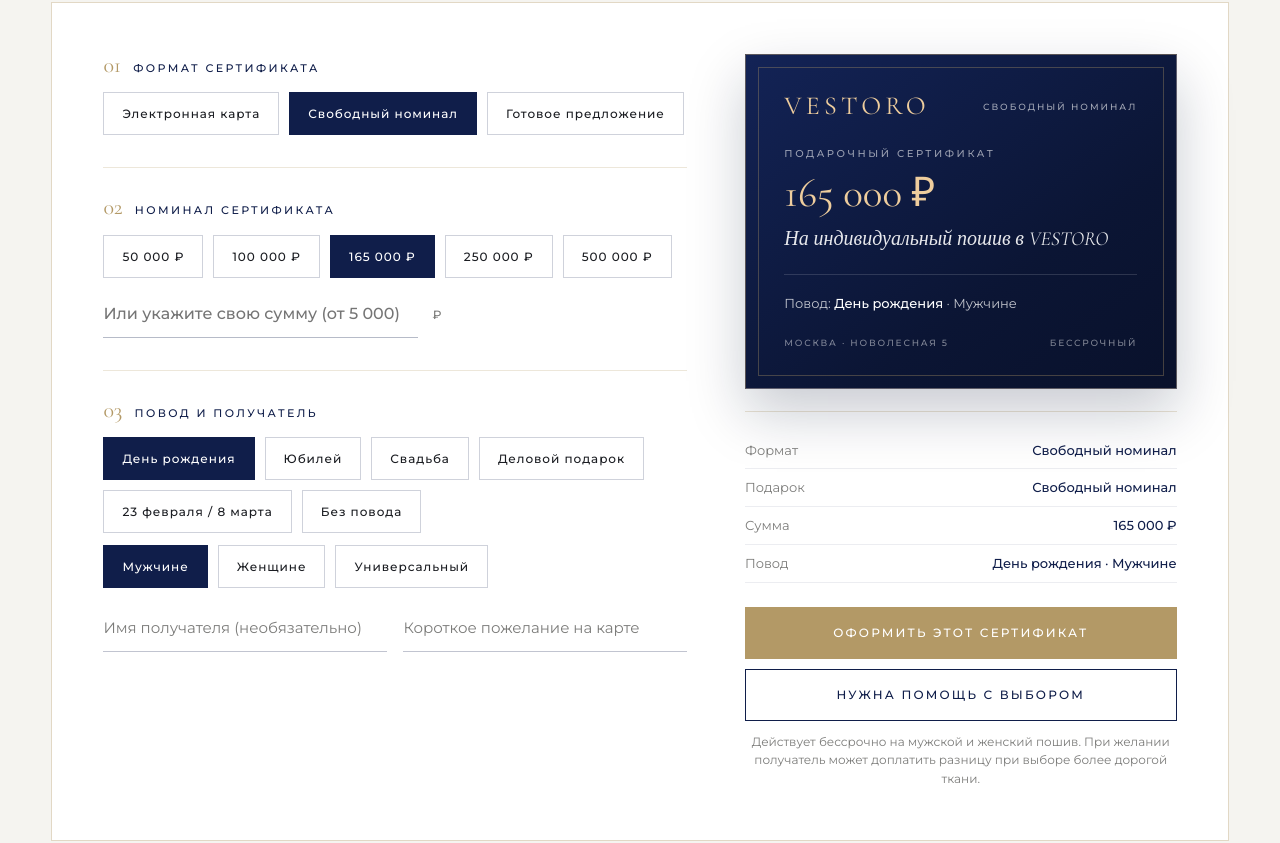
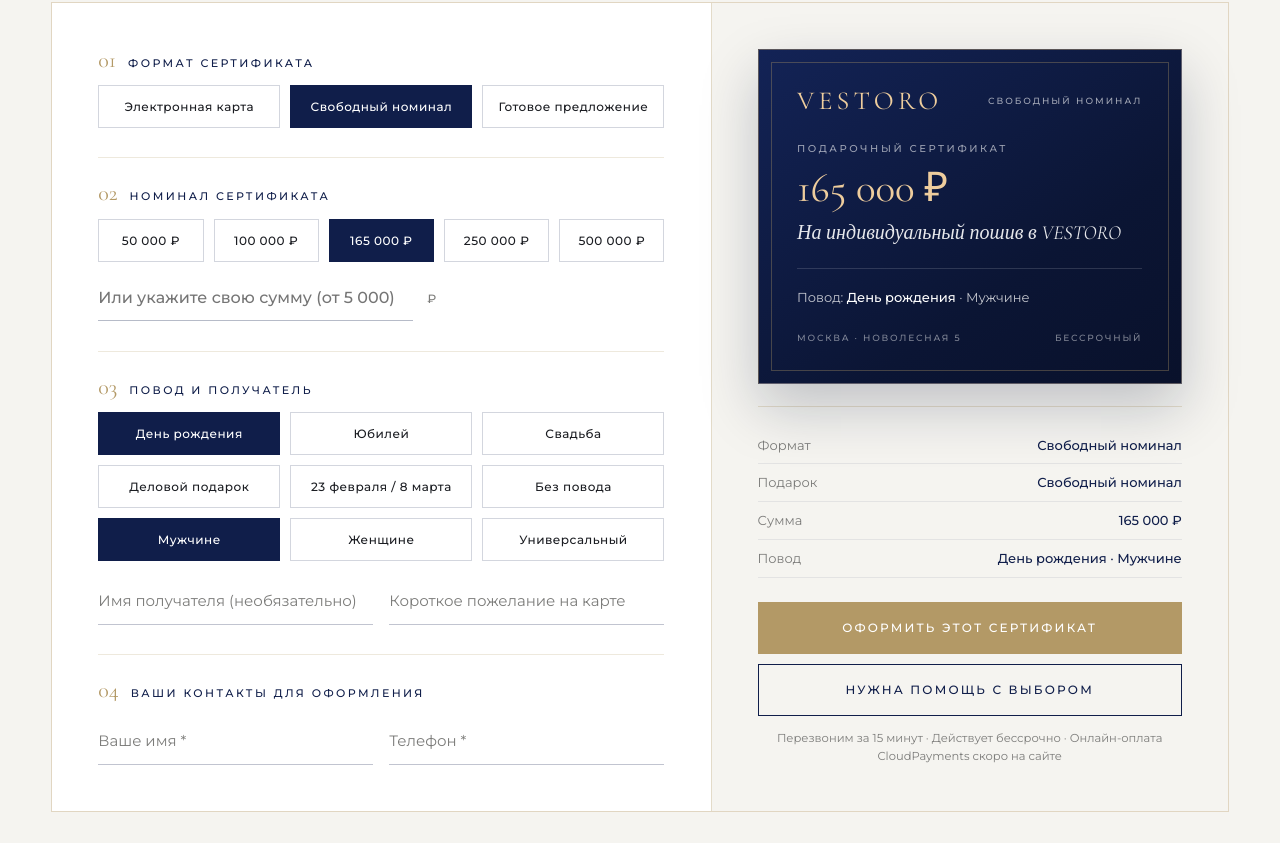
Before and after one commit to Ivanweb1/suit-tailoring-site, a plain HTML site: page certificates.html in a window 1280 px wide. Shown: the part 2898-3741 px from the top of the page. Drawn offline with nearby package versions, Linux system fonts and the light colour scheme.

Commit message:
Сертификаты: ровная сетка конструктора и мгновенное оформление в нём

```diff
--- a/assets/css/certificates.css
+++ b/assets/css/certificates.css
@@ -410,23 +410,28 @@
   max-width: 1320px;
   margin: clamp(48px, 5vw, 76px) auto 0;
   display: grid;
-  grid-template-columns: 1.15fr 0.85fr;
-  gap: clamp(32px, 4.5vw, 72px);
-  align-items: start;
+  grid-template-columns: 1.12fr 0.88fr;
+  gap: 0;
+  align-items: stretch;
   background: #fff;
-  border: 1px solid rgba(179, 153, 102, .38);
-  padding: clamp(28px, 4vw, 56px);
+  border: 1px solid rgba(179, 153, 102, .4);
+}
+.cert-builder__controls {
+  padding: clamp(28px, 3.6vw, 48px);
+  display: flex;
+  flex-direction: column;
+  justify-content: space-between;
 }
 .cert-builder__step + .cert-builder__step {
-  margin-top: 32px;
-  padding-top: 28px;
-  border-top: 1px solid rgba(179, 153, 102, .24);
+  margin-top: 26px;
+  padding-top: 24px;
+  border-top: 1px solid rgba(179, 153, 102, .22);
 }
 .cert-builder__label {
   display: flex;
   align-items: baseline;
   gap: 12px;
-  margin: 0 0 16px;
+  margin: 0 0 14px;
   font: 500 11px/1.4 var(--sans);
   letter-spacing: .22em;
   text-transform: uppercase;
@@ -438,19 +443,28 @@
   color: var(--gold);
 }
 
-/* Кнопки-чипы выбора */
+/* Кнопки-чипы выбора: ровные сетки по всей ширине колонки */
 .cert-pills {
-  display: flex;
-  flex-wrap: wrap;
+  display: grid;
   gap: 10px;
 }
+.cert-pills--3 {
+  grid-template-columns: repeat(3, minmax(0, 1fr));
+}
+.cert-pills--5 {
+  grid-template-columns: repeat(5, minmax(0, 1fr));
+}
+.cert-pills--sub {
+  margin-top: 10px;
+}
 .cert-pill {
-  padding: 13px 18px;
-  border: 1px solid rgba(16, 30, 74, .2);
+  padding: 13px 10px;
+  border: 1px solid rgba(16, 30, 74, .18);
   background: transparent;
   color: var(--ink);
   font: 500 12px/1.25 var(--sans);
-  letter-spacing: .08em;
+  letter-spacing: .04em;
+  text-align: center;
   transition: background var(--t) var(--ease), color var(--t) var(--ease), border-color var(--t) var(--ease);
 }
 .cert-pill:hover {
@@ -538,8 +552,11 @@
 
 /* Живая превью-карточка сертификата справа */
 .cert-preview-wrap {
-  position: sticky;
-  top: 108px;
+  padding: clamp(28px, 3.6vw, 48px);
+  background: var(--ivory-2);
+  border-left: 1px solid rgba(179, 153, 102, .28);
+  display: flex;
+  flex-direction: column;
 }
 .cert-card {
   position: relative;
@@ -640,7 +657,8 @@
   text-align: right;
 }
 .cert-preview__actions {
-  margin-top: 24px;
+  margin-top: auto;
+  padding-top: 24px;
   display: flex;
   flex-direction: column;
   gap: 10px;
@@ -648,9 +666,24 @@
 .cert-preview__actions .btn {
   width: 100%;
 }
+.cert-builder__done {
+  margin-top: auto;
+  padding: 20px;
+  background: #fff;
+  border-left: 2px solid var(--gold);
+}
+.cert-builder__done p {
+  margin: 0 0 16px;
+  font-size: 14px;
+  line-height: 1.6;
+  color: var(--navy);
+}
+.cert-builder__done .btn {
+  width: 100%;
+}
 .cert-preview__note {
-  margin: 12px 0 0;
-  font-size: 12px;
+  margin: 14px 0 0;
+  font-size: 11.5px;
   line-height: 1.55;
   color: var(--muted);
   text-align: center;
@@ -945,7 +978,7 @@
   .cert-why__card:nth-child(5) { grid-column: 1 / -1; }
   .cert-types__grid { grid-template-columns: 1fr; max-width: 560px; }
   .cert-builder { grid-template-columns: 1fr; }
-  .cert-preview-wrap { position: static; }
+  .cert-preview-wrap { border-left: 0; border-top: 1px solid rgba(179, 153, 102, .28); }
   .cert-steps__list { grid-template-columns: repeat(2, 1fr); }
   .cert-works__grid { grid-template-columns: repeat(2, 1fr); }
   .cert-order__box { grid-template-columns: 1fr; }
@@ -959,6 +992,8 @@
   .cert-foil { padding: 20px; }
   .cert-why__grid { grid-template-columns: 1fr; }
   .cert-why__card:nth-child(5) { grid-column: auto; }
+  .cert-pills--3 { grid-template-columns: repeat(2, minmax(0, 1fr)); }
+  .cert-pills--5 { grid-template-columns: repeat(2, minmax(0, 1fr)); }
   .cert-pills--items { grid-template-columns: 1fr; }
   .cert-fields-row,
   .cert-order__row { grid-template-columns: 1fr; }
--- a/assets/js/certificates.js
+++ b/assets/js/certificates.js
@@ -221,7 +221,33 @@
     });
   }
 
-  // Отправка заявки на сертификат (заглушка до подключения CRM и CloudPayments)
+  // Мгновенная отправка прямо из конструктора (#builder)
+  const builderForm = document.getElementById('builder');
+  const builderActions = document.getElementById('builderActions');
+  const builderDone = document.getElementById('builderDone');
+  const builderReset = document.getElementById('builderReset');
+
+  if (builderForm && builderActions && builderDone) {
+    builderForm.addEventListener('submit', (e) => {
+      e.preventDefault();
+      const buyerName = builderForm.elements.builder_name.value.trim();
+      const meta = TYPE_META[state.type];
+      const amount = meta.mode === 'preset' ? `от ${formatRub(state.presetPrice)}` : formatRub(state.nominal);
+      setText('builderDoneText', `${buyerName ? `${buyerName}, ` : ''}заявка на «${meta.title}» (${amount}) принята! Перезвоним в течение 15 минут.`);
+      builderActions.hidden = true;
+      builderDone.hidden = false;
+    });
+  }
+  if (builderReset && builderForm && builderActions && builderDone) {
+    builderReset.addEventListener('click', () => {
+      builderForm.elements.builder_name.value = '';
+      builderForm.elements.builder_phone.value = '';
+      builderActions.hidden = false;
+      builderDone.hidden = true;
+    });
+  }
+
+  // Отправка заявки из нижней формы (#certOrderForm — для тех, кто дочитал страницу до конца)
   if (orderForm && orderDone) {
     orderForm.addEventListener('submit', (e) => {
       e.preventDefault();
--- a/certificates.html
+++ b/certificates.html
@@ -12,7 +12,7 @@
   <link rel="stylesheet" href="assets/css/main.css">
   <link rel="stylesheet" href="assets/css/history.css">
   <link rel="stylesheet" href="assets/css/pages.css">
-  <link rel="stylesheet" href="assets/css/certificates.css?v=3">
+  <link rel="stylesheet" href="assets/css/certificates.css?v=4">
   <script src="assets/js/fonts.js"></script>
 </head>
 <body>
@@ -402,13 +402,13 @@
         </li>
       </ul>
 
-      <!-- Интерактивный конструктор сертификата (вдохновлён avtor.club/sert и квизом VESTORO) -->
-      <div class="cert-builder reveal" id="builder">
+      <!-- Интерактивный конструктор + мгновенное оформление сертификата -->
+      <form class="cert-builder reveal" id="builder">
         <div class="cert-builder__controls">
 
           <div class="cert-builder__step">
             <p class="cert-builder__label"><span>01</span>Формат сертификата</p>
-            <div class="cert-pills" role="group" aria-label="Формат сертификата">
+            <div class="cert-pills cert-pills--3" role="group" aria-label="Формат сертификата">
               <button class="cert-pill" type="button" data-cert-type="electronic" aria-pressed="false">Электронная карта</button>
               <button class="cert-pill" type="button" data-cert-type="nominal" aria-pressed="true">Свободный номинал</button>
               <button class="cert-pill" type="button" data-cert-type="preset" aria-pressed="false">Готовое предложение</button>
@@ -417,7 +417,7 @@
 
           <div class="cert-builder__step" id="certNominalBlock">
             <p class="cert-builder__label"><span>02</span>Номинал сертификата</p>
-            <div class="cert-pills" role="group" aria-label="Номинал сертификата">
+            <div class="cert-pills cert-pills--5" role="group" aria-label="Номинал сертификата">
               <button class="cert-pill" type="button" data-cert-nominal="50000" aria-pressed="false">50 000 ₽</button>
               <button class="cert-pill" type="button" data-cert-nominal="100000" aria-pressed="false">100 000 ₽</button>
               <button class="cert-pill" type="button" data-cert-nominal="165000" aria-pressed="true">165 000 ₽</button>
@@ -446,7 +446,7 @@
 
           <div class="cert-builder__step">
             <p class="cert-builder__label"><span>03</span>Повод и получатель</p>
-            <div class="cert-pills" role="group" aria-label="Повод подарка">
+            <div class="cert-pills cert-pills--3" role="group" aria-label="Повод подарка">
               <button class="cert-pill" type="button" data-cert-occasion="День рождения" aria-pressed="true">День рождения</button>
               <button class="cert-pill" type="button" data-cert-occasion="Юбилей" aria-pressed="false">Юбилей</button>
               <button class="cert-pill" type="button" data-cert-occasion="Свадьба" aria-pressed="false">Свадьба</button>
@@ -454,7 +454,7 @@
               <button class="cert-pill" type="button" data-cert-occasion="Праздник" aria-pressed="false">23 февраля / 8 марта</button>
               <button class="cert-pill" type="button" data-cert-occasion="Без повода" aria-pressed="false">Без повода</button>
             </div>
-            <div class="cert-pills" style="margin-top: 12px;" role="group" aria-label="Кому подарок">
+            <div class="cert-pills cert-pills--3 cert-pills--sub" role="group" aria-label="Кому подарок">
               <button class="cert-pill" type="button" data-cert-audience="Мужчине" aria-pressed="true">Мужчине</button>
               <button class="cert-pill" type="button" data-cert-audience="Женщине" aria-pressed="false">Женщине</button>
               <button class="cert-pill" type="button" data-cert-audience="Универсальный" aria-pressed="false">Универсальный</button>
@@ -464,9 +464,17 @@
               <input class="cert-input" type="text" id="certWish" placeholder="Короткое пожелание на карте" aria-label="Пожелание">
             </div>
           </div>
+
+          <div class="cert-builder__step">
+            <p class="cert-builder__label"><span>04</span>Ваши контакты для оформления</p>
+            <div class="cert-fields-row">
+              <input class="cert-input" type="text" name="builder_name" placeholder="Ваше имя *" autocomplete="name" required aria-label="Ваше имя">
+              <input class="cert-input" type="tel" name="builder_phone" placeholder="Телефон *" autocomplete="tel" required aria-label="Телефон">
+            </div>
+          </div>
         </div>
 
-        <!-- Живое превью сертификата -->
+        <!-- Правая колонка: живое превью карты + итог + мгновенная отправка -->
         <aside class="cert-preview-wrap" aria-label="Предпросмотр подарочного сертификата">
           <div class="cert-card">
             <div class="cert-card__top">
@@ -492,13 +500,17 @@
             </dl>
           </div>
 
-          <div class="cert-preview__actions">
-            <a class="btn btn--gold" href="#order">Оформить этот сертификат</a>
+          <div class="cert-preview__actions" id="builderActions">
+            <button class="btn btn--gold" type="submit">Оформить этот сертификат</button>
             <button class="btn btn--line" type="button" data-modal-open data-modal-title="Консультация по сертификату">Нужна помощь с выбором</button>
           </div>
-          <p class="cert-preview__note">Действует бессрочно на мужской и женский пошив. При желании получатель может доплатить разницу при выборе более дорогой ткани.</p>
+          <div class="cert-builder__done" id="builderDone" hidden>
+            <p id="builderDoneText"></p>
+            <button class="btn btn--line" type="button" id="builderReset">Выбрать ещё один сертификат</button>
+          </div>
+          <p class="cert-preview__note">Перезвоним за 15 минут · Действует бессрочно · Онлайн-оплата CloudPayments скоро на сайте</p>
         </aside>
-      </div>
+      </form>
     </section>
 
     <!-- 3. Как воспользоваться сертификатом -->
@@ -914,7 +926,7 @@
     </div>
   </div>
 
-  <script src="assets/js/certificates.js?v=3"></script>
+  <script src="assets/js/certificates.js?v=4"></script>
   <script src="assets/js/main.js"></script>
 </body>
 </html>
```
